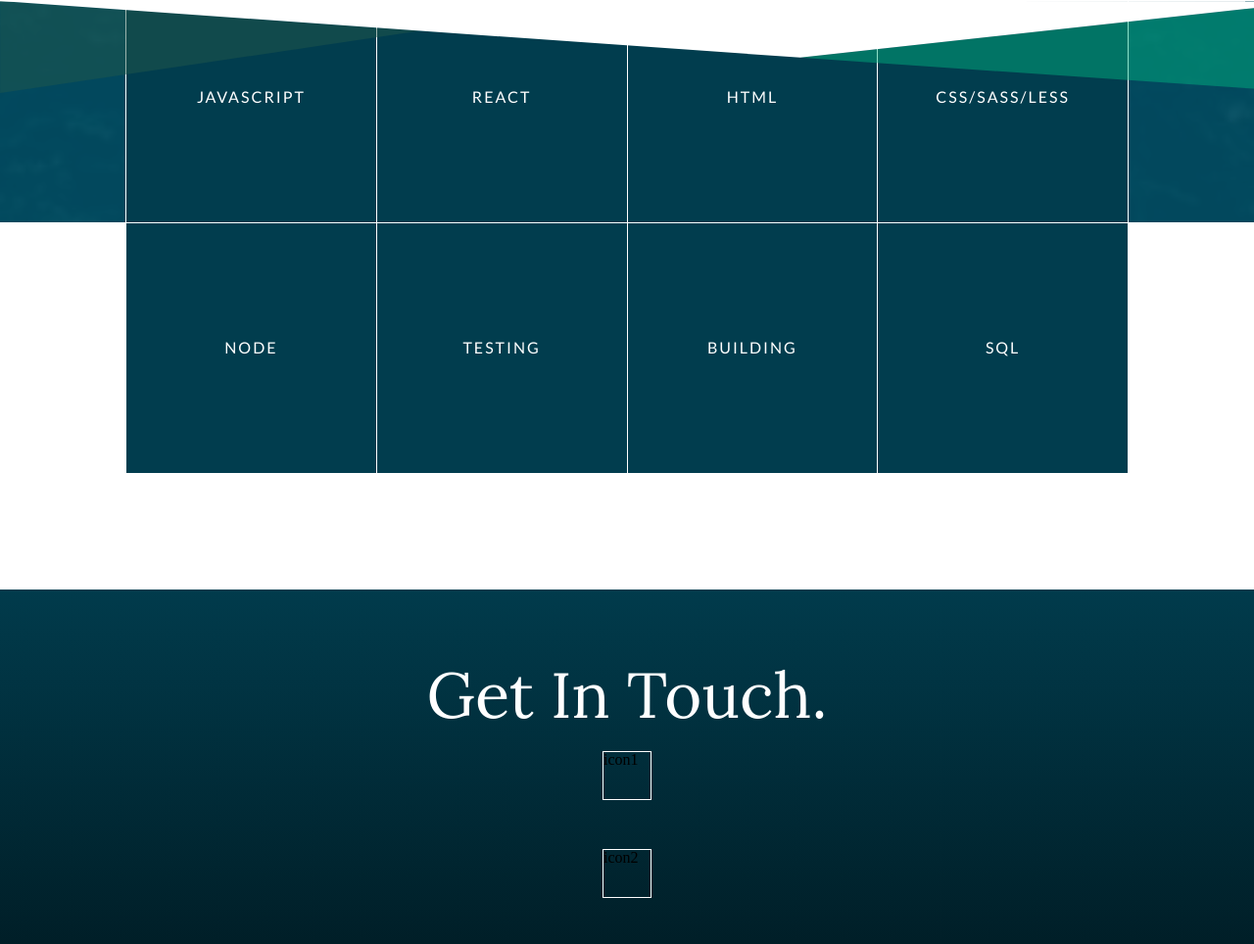
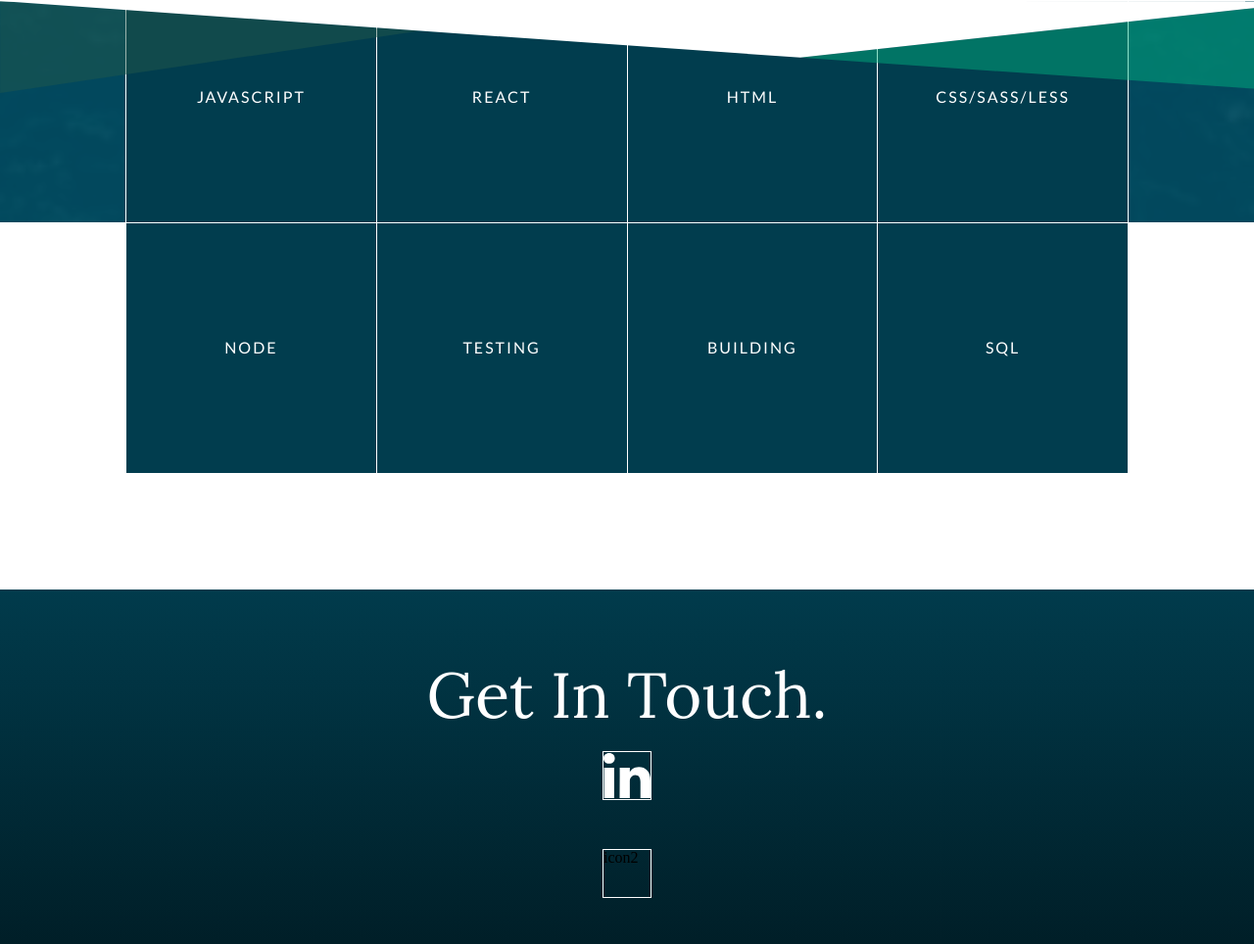
Before and after one commit to haftav/portfolio-v2, a Gatsby site: page / in a window 1280 px wide. Shown: the part 1462-2426 px from the top of the page at 98% size. Built offline with nearby package versions, Linux system fonts and the light colour scheme; Gatsby itself is replaced by a stand-in of ours.

Commit message:
a few edits and starting on contact

```diff
--- a/src/assets/scss/components/_Skills.scss
+++ b/src/assets/scss/components/_Skills.scss
@@ -4,10 +4,6 @@
     height: auto;
     position: relative;
     z-index: 10;
-
-    @include breakpoint-lg {
-        // overflow-y: visible;
-    }
 }
 
 .skills__dividerContainer {
@@ -16,7 +12,7 @@
     left: 0;
     width: 105%;
     z-index: 5;
-    overflow-x: hidden;
+    overflow: hidden;
 }
 
 .skills__divider {
@@ -111,6 +107,7 @@
 
 .skills__listSpan {
     position: absolute;
+    z-index: inherit;
     top: 0;
     left: 0;
     width: 100%;
--- a/src/components/Contact.jsx
+++ b/src/components/Contact.jsx
@@ -1,11 +1,14 @@
 import React from 'react';
+import LinkedInIcon from './Contact/LinkedInIcon';
 
 export default () => {
     return (
         <div className='contact'>
             <h2 className="contact__header">Get In Touch.</h2>
             <div className="contact__iconsContainer">
-                <div className="contact__icon">icon1</div>
+                <div className="contact__icon">
+                    <LinkedInIcon />
+                </div>
                 <div className="contact__icon">icon2</div>
                 <div className="contact__icon">icon3</div>
             </div>
--- /dev/null
+++ b/src/components/Contact/LinkedInIcon.jsx
@@ -0,0 +1,42 @@
+import React from 'react'
+
+const LinkedInIcon = () => (
+  <svg
+    version="1.1"
+    id="Capa_1"
+    xmlns="http://www.w3.org/2000/svg"
+    x="0px"
+    y="0px"
+    viewBox="0 0 430.117 430.117"
+    fill="#fff"
+  >
+    <g>
+      <path
+        id="LinkedIn"
+        d="M430.117,261.543V420.56h-92.188V272.193c0-37.271-13.334-62.707-46.703-62.707
+		c-25.473,0-40.632,17.142-47.301,33.724c-2.432,5.928-3.058,14.179-3.058,22.477V420.56h-92.219c0,0,1.242-251.285,0-277.32h92.21
+		v39.309c-0.187,0.294-0.43,0.611-0.606,0.896h0.606v-0.896c12.251-18.869,34.13-45.824,83.102-45.824
+		C384.633,136.724,430.117,176.361,430.117,261.543z M52.183,9.558C20.635,9.558,0,30.251,0,57.463
+		c0,26.619,20.038,47.94,50.959,47.94h0.616c32.159,0,52.159-21.317,52.159-47.94C103.128,30.251,83.734,9.558,52.183,9.558z
+		 M5.477,420.56h92.184v-277.32H5.477V420.56z"
+      />
+    </g>
+    <g></g>
+    <g></g>
+    <g></g>
+    <g></g>
+    <g></g>
+    <g></g>
+    <g></g>
+    <g></g>
+    <g></g>
+    <g></g>
+    <g></g>
+    <g></g>
+    <g></g>
+    <g></g>
+    <g></g>
+  </svg>
+)
+
+export default LinkedInIcon;
```
